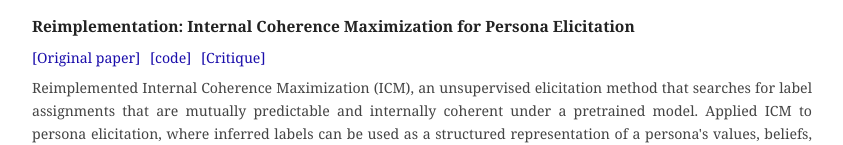
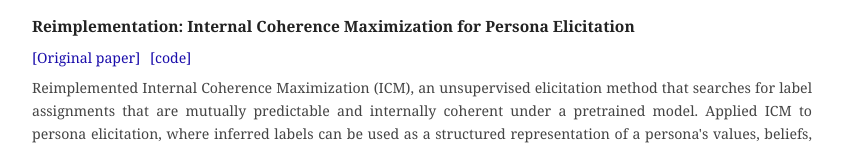
Before and after one commit to Graviton19/Graviton19.github.io, a plain HTML site: page index.html in a window 1280 px wide. Shown: the part 1590-1735 px from the top of the page, without its empty margins (218-1061 px from the left). Drawn offline with Linux system fonts and the light colour scheme.

Commit message:
Remove ICM critique link
Co-Authored-By: Claude Opus 5 <noreply@anthropic.com>

```diff
--- a/index.html
+++ b/index.html
@@ -298,7 +298,6 @@
     <div class="plinks">
       <a href="https://arxiv.org/pdf/2506.10139">Original paper</a>
       <a href="https://github.com/Graviton19/GOQA_InternalCoherenceMaximization">code</a>
-      <a href="https://docs.google.com/document/d/1FQPWnppcckl1VbQjcEz8iF4tV8vZkKf6zx63ZGmlCUE/edit?tab=t.0">Critique</a>
     </div>
     <div class="pabstract">
       Reimplemented Internal Coherence Maximization (ICM), an unsupervised elicitation method that searches for label assignments that are mutually predictable and internally coherent under a pretrained model. Applied ICM to persona elicitation, where inferred labels can be used as a structured representation of a persona's values, beliefs, or preferences for guiding model behavior. Evaluated whether coherence-based elicitation recovers the target persona's values or instead reinforces pretrained model priors on culturally specific questions.
```
